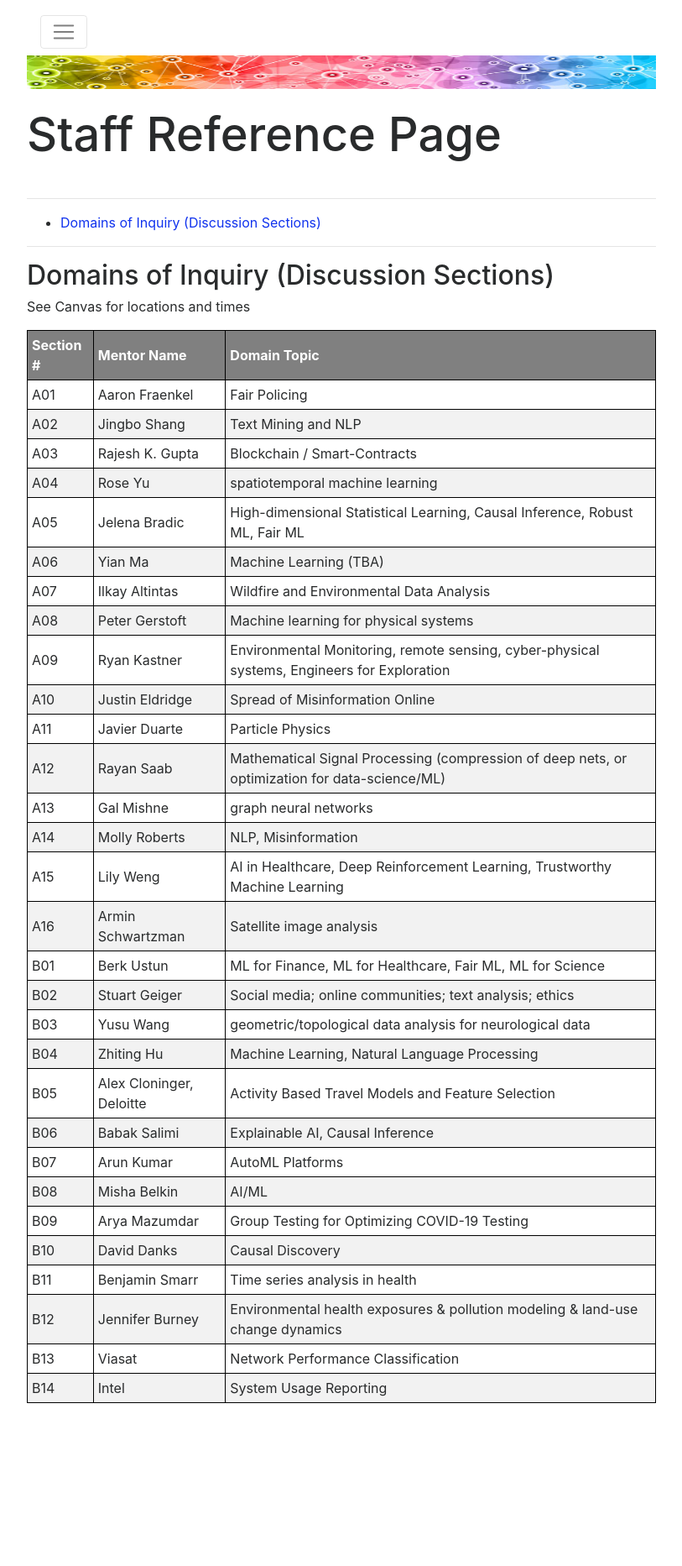
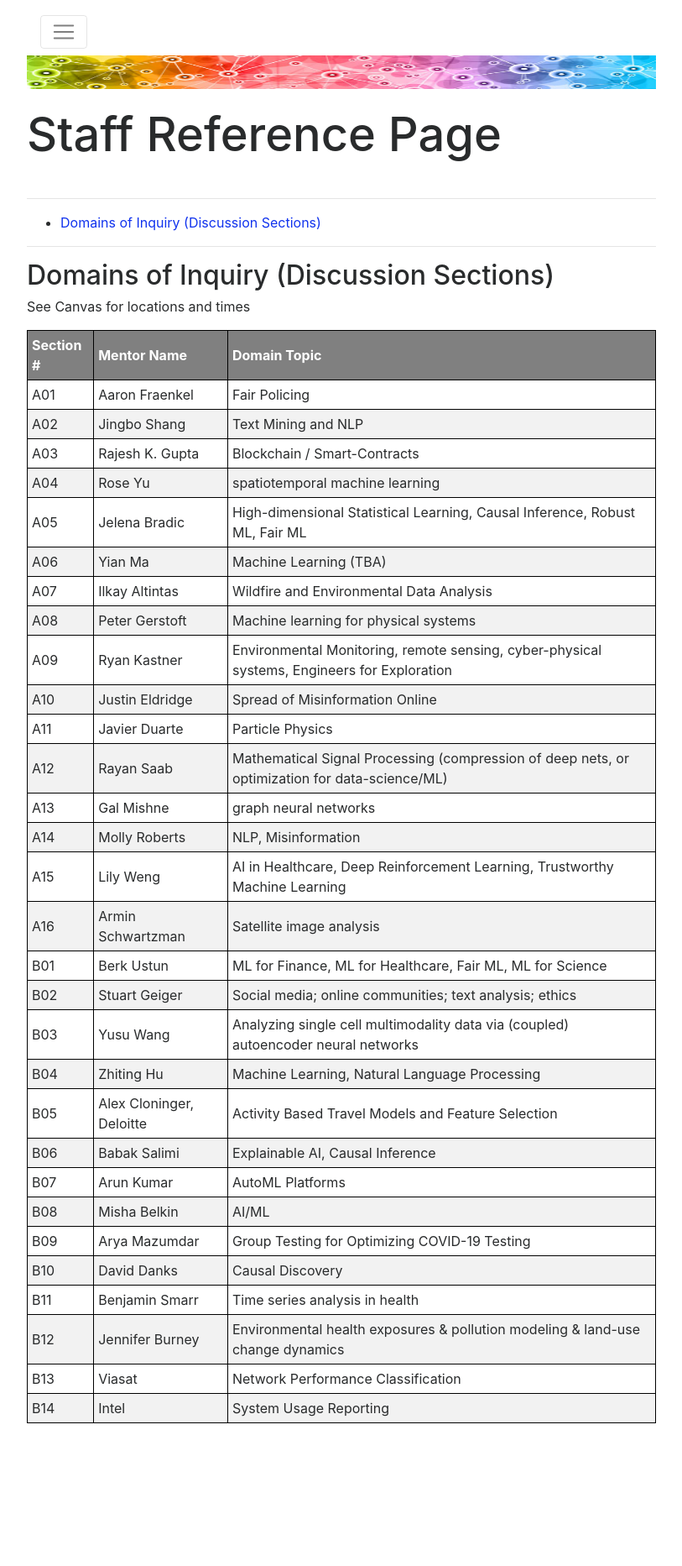
Before and after one commit to DSC-Capstone/dsc-capstone.github.io, a Jekyll site: the page built from student/quarter-1-domains.md, in a window 1280 px wide. Shown: the whole page at 84% size, without its empty margins (233-1046 px from the left). Built offline with Jekyll 4.4.1, drawn with Linux system fonts in a browser that asks for light colours; nearby versions of some CDN libraries; before the commit the page ends 1841 px from its top, so only the background shows below that.

Commit message:
update yusu domain name

```diff
--- a/student/quarter-1-domains.md
+++ b/student/quarter-1-domains.md
@@ -35,7 +35,7 @@ See Canvas for locations and times
 |A16|Armin Schwartzman|Satellite image analysis|
 |B01|Berk Ustun|ML for Finance, ML for Healthcare,  Fair ML, ML for Science|
 |B02|Stuart Geiger|Social media; online communities; text analysis; ethics|
-|B03|Yusu Wang|geometric/topological data analysis for neurological data|
+|B03|Yusu Wang|Analyzing single cell multimodality data via (coupled) autoencoder neural networks|
 |B04|Zhiting Hu|Machine Learning, Natural Language Processing|
 |B05|Alex Cloninger, Deloitte|Activity Based Travel Models and Feature Selection|
 |B06|Babak Salimi|Explainable AI, Causal Inference |
```
